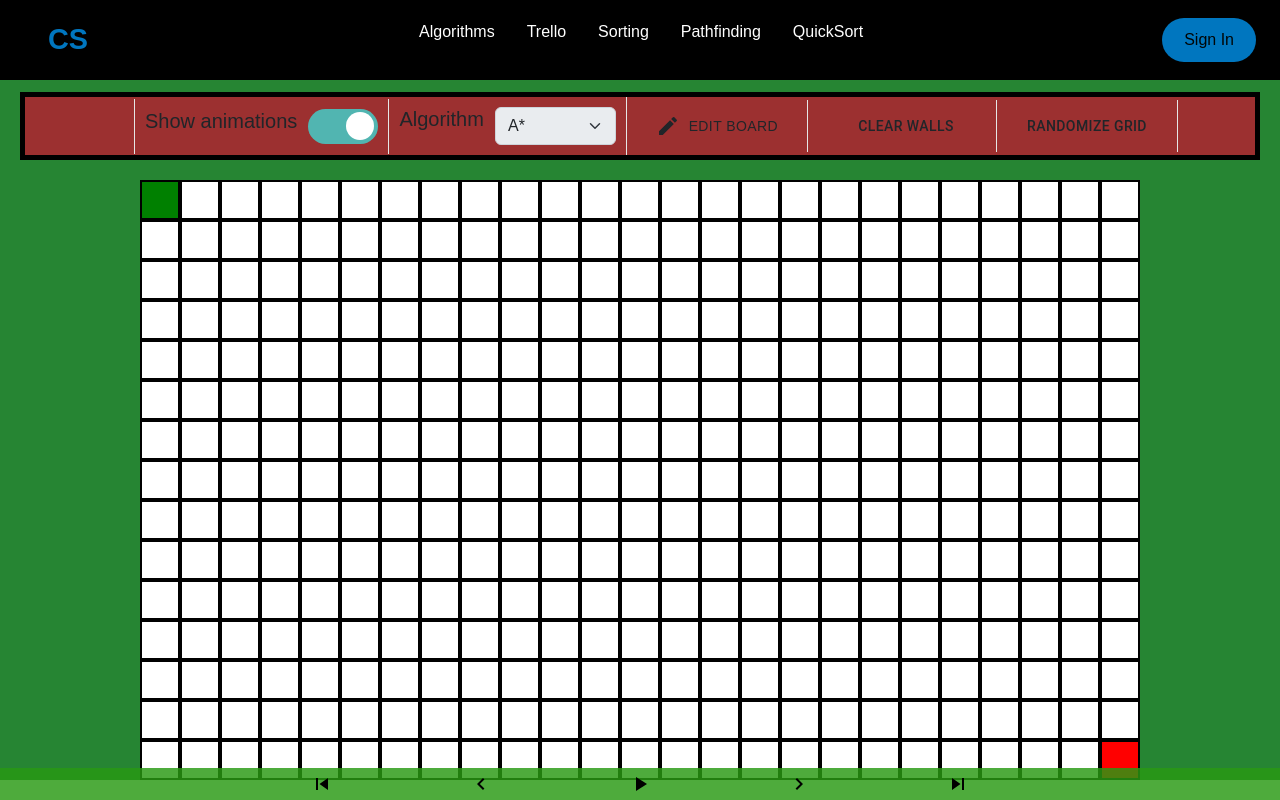
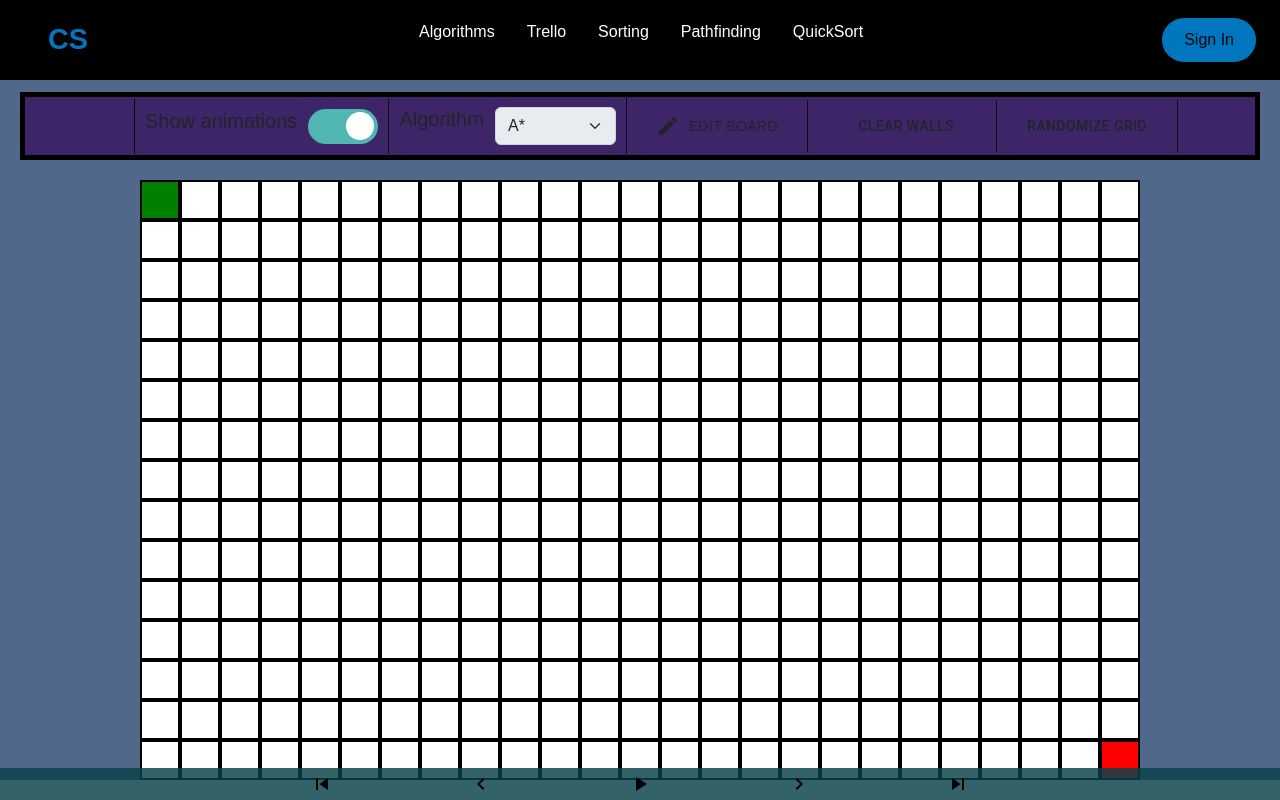
Before and after one commit to Elim-J/capstone-project, a React (Create React App) app: page /pathfind in a window 1280 px wide. Built offline with nearby package versions, Linux system fonts and the light colour scheme; a web font is replaced by a local one.

Commit message:
last color change for tonight

```diff
--- a/src/css/Grid.css
+++ b/src/css/Grid.css
@@ -1,5 +1,5 @@
 .grid-wrapper {
-    background-color: rgb(38, 133, 51);
+    background-color: rgba(19, 53, 99, 0.74);
 }
 .grid-with-nodes {
     width: fit-content;
@@ -14,9 +14,11 @@
     text-align: center;
     background-color: rgb(255, 255, 255);
 
+
 }
 .row-container {
     display: flex;
+
 
 }
 
@@ -28,5 +30,5 @@
     position: fixed;
     bottom: 0;
     width: 100%;
-    background-color: rgba(41, 153, 19, 0.822);
+    background-color: rgba(8, 66, 73, 0.822);
 }
--- a/src/css/GridToolbar.css
+++ b/src/css/GridToolbar.css
@@ -5,11 +5,13 @@ body {
       sans-serif;
     -webkit-font-smoothing: antialiased;
     -moz-osx-font-smoothing: grayscale;
+
   }
 
   code {
     font-family: source-code-pro, Menlo, Monaco, Consolas, 'Courier New',
       monospace;
+
   }
 
   .headerContainer {
@@ -35,7 +37,7 @@ body {
     float: none;
     clear: both;
     justify-content: center;
-    background-color:rgb(156, 48, 48);
+    background-color:rgba(56, 12, 92, 0.726);
     border: 5px solid rgb(0, 0, 0);
   }
 
@@ -44,12 +46,12 @@ body {
     justify-items: center;
     text-align: center;
     padding: 10px 10px;
-    border-right: 1px solid #e6e6e6;
+    border-right: 1px solid rgba(0, 0, 0, 0.726);
     /* border-left: 1px solid #e6e6e6; */
   }
 
   .toolbarItem:first-child{
-    border-left: 1px solid #e6e6e6;
+    border-left: 1px solid #000000;
 
   }
   a {
@@ -67,7 +69,8 @@ body {
   h1, h2, h3, h4, h5, h6 {
     margin: 0 0;
     font-weight: bolder;
-    background-color: rgb(156, 48, 48)
+    /*background-color: rgb(156, 48, 48)
+    */
   }
 
   .checkBox {
```
